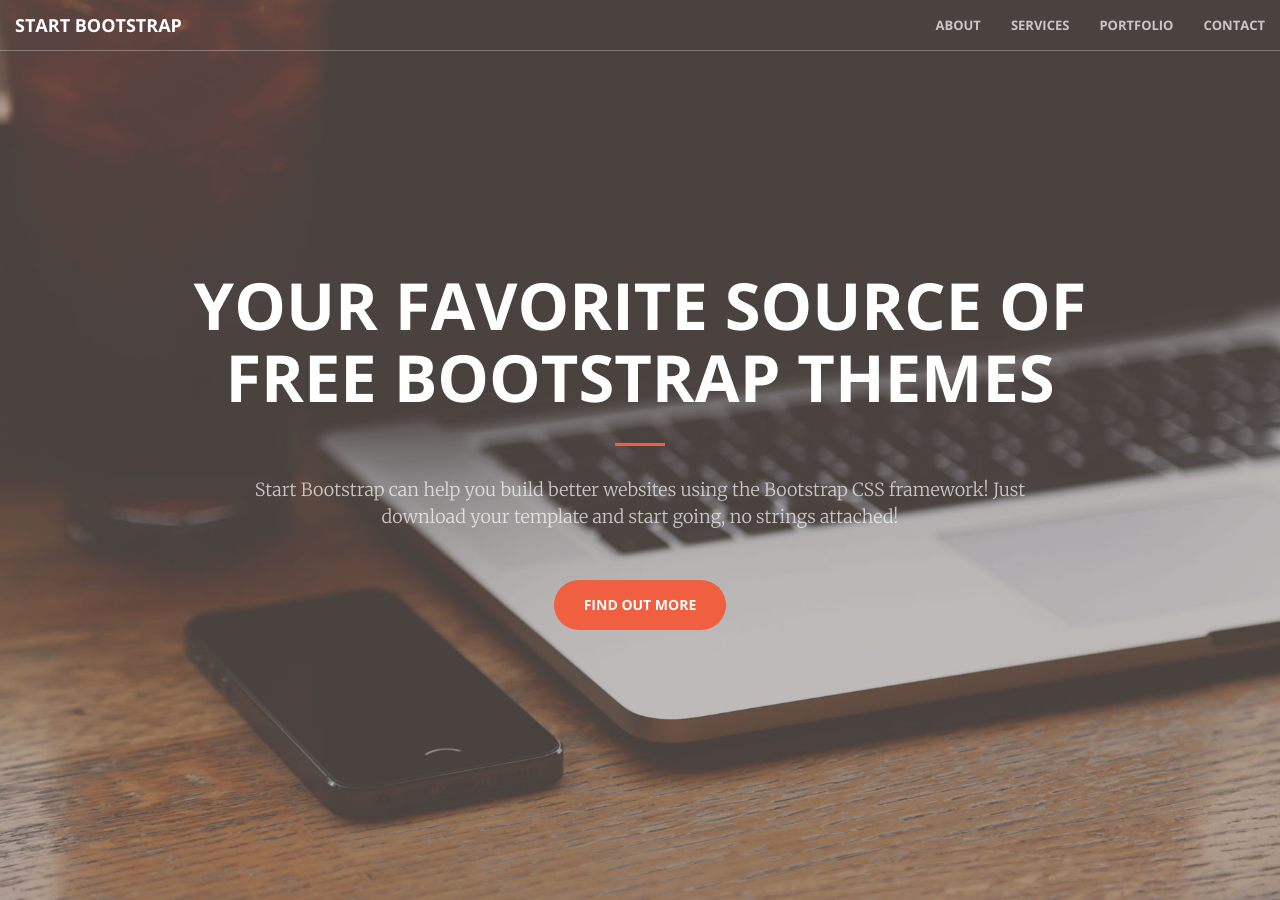
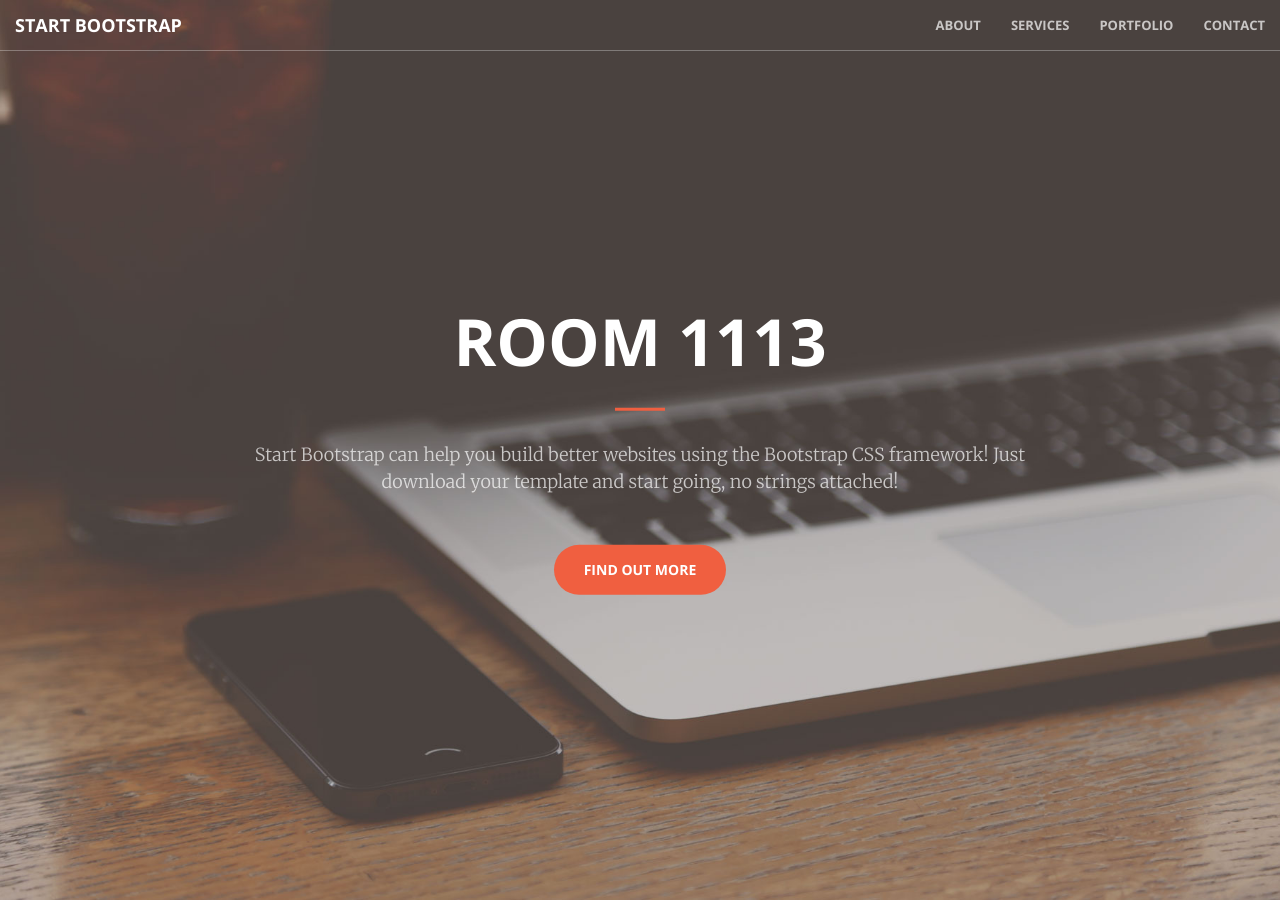
Before and after one commit to room1113/room1113.github.io, a Jekyll site: the page built from index.html, in a window 1280 px wide and 900 px high. Built offline with Jekyll 4.4.1, drawn with Linux system fonts in a browser that asks for light colours.

Commit message:
changed title

```diff
--- a/_includes/header.html
+++ b/_includes/header.html
@@ -1,7 +1,7 @@
 <header>
     <div class="header-content">
         <div class="header-content-inner">
-            <h1>Your Favorite Source of Free Bootstrap Themes</h1>
+            <h1>Room 1113</h1>
             <hr>
             <p>Start Bootstrap can help you build better websites using the Bootstrap CSS framework! Just download your template and start going, no strings attached!</p>
             <a href="#about" class="btn btn-primary btn-xl page-scroll">Find Out More</a>
```
